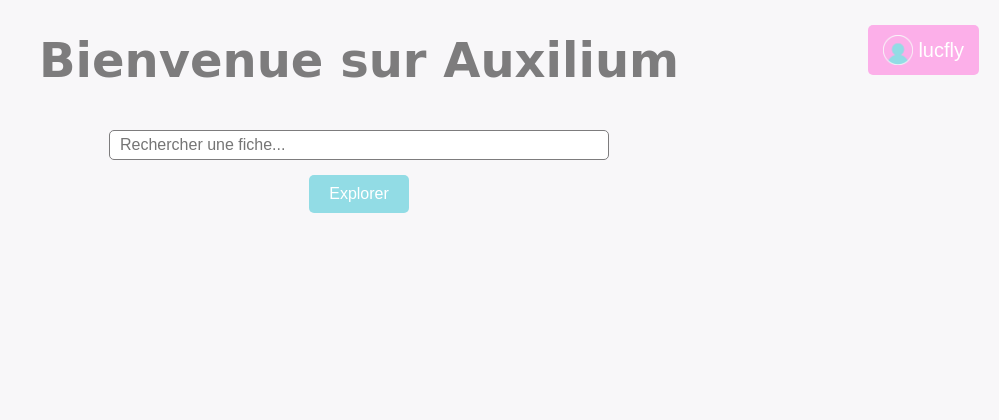
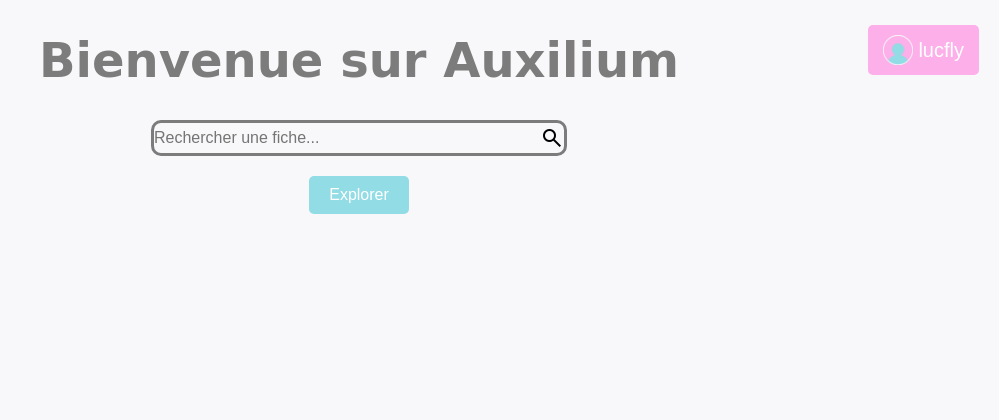
Before and after one commit to lucfly27/auxilium, a Flask app: page /home in a window 1280 px wide. Shown: the top 420 px of the page, without its empty margins (281-1280 px from the left). Run offline with Flask 3, Linux system fonts and the light colour scheme; a user stored in the database is signed in; data comes from the database, SQL or seed files in the repository.

Commit message:
Upgrade search bar style

```diff
--- a/static/style.css
+++ b/static/style.css
@@ -472,3 +472,30 @@ td {
     justify-content: center;
     gap: 5px;
 }
+
+.search {
+    all: unset;
+    display: flex;
+    margin-left: auto;
+    margin-right: auto;
+    text-align: left;
+    justify-content: center;
+    width: 410px;
+    height: 30px;
+    border: 3px solid #7d7c7d;
+    border-radius: 10px;
+}
+
+.searchbar {
+    all: unset;
+    width: 400px;
+    height: 30px;
+}
+
+.searchbtn {
+    all: unset;
+    z-index: 1;
+    height: 30px;
+    font-size: 30px;
+    cursor: pointer;
+}
--- a/templates/home.html
+++ b/templates/home.html
@@ -13,13 +13,18 @@
             <h1>Bienvenue sur Auxilium</h1>
         </div>
         <div class="element">
-            <form action="{{ url_for('search') }}" method="get">
-                <input type="search" name="tag" id="recherche" placeholder="Rechercher une fiche..." class="sign">
+            <form action="{{ url_for('search') }}" method="get"  class="search">
+                <input type="search" name="tag" id="recherche" placeholder="Rechercher une fiche..." class="searchbar">
+                <button class="searchbtn">
+                    <span class="material-symbols-outlined">
+                        search
+                    </span>
+                </button>
             </form>
         </div>
         <div class="element">
             <form action="{{ url_for('fiches') }}" method="get">
-                <button type="submit"> Explorer </button>
+                <button type="submit" style="margin-top: 20px;"> Explorer </button>
             </form>
         </div>
     </div>
```
